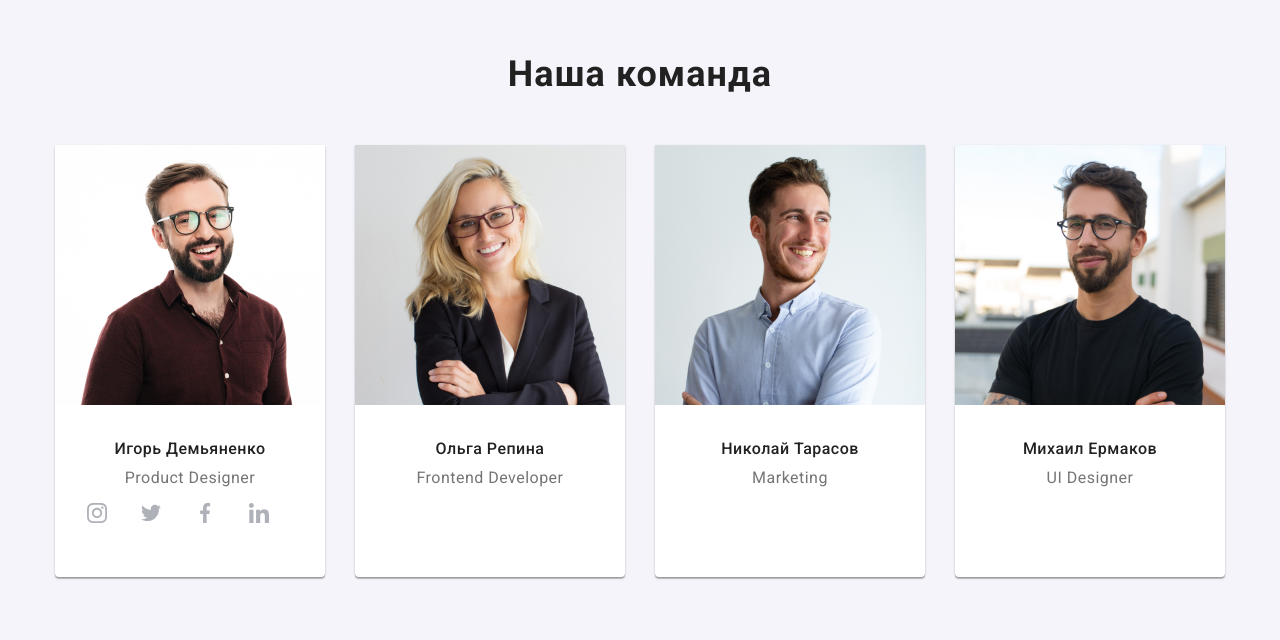
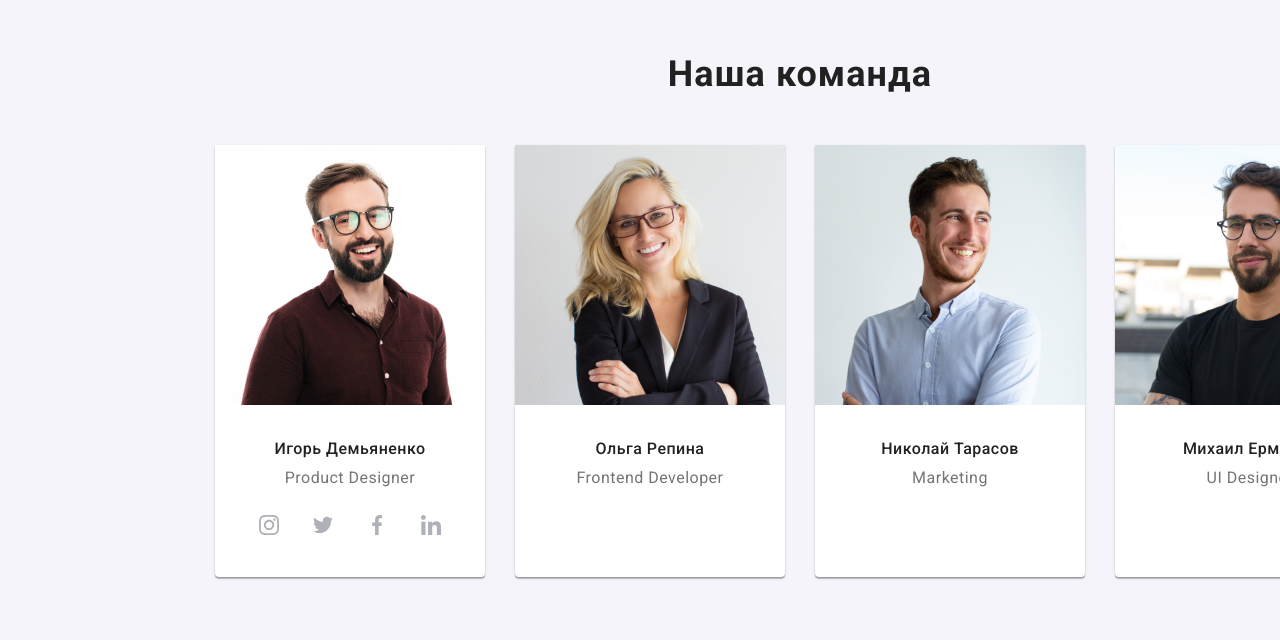
Before and after one commit to JulianMatviychuk/goit-markup-hw-04, a plain HTML site: page index.html in a window 1280 px wide. Shown: the part 1640-2280 px from the top of the page. Drawn offline with nearby package versions, Linux system fonts and the light colour scheme.

Commit message:
трохи розібрався, через флекс контейнер, все працює, але чи правильно зробив, по соц мережах?

```diff
--- a/css/styles.css
+++ b/css/styles.css
@@ -278,7 +278,10 @@ ul {
 /* --------------------team----------------------- */
 
 .team {
-  background-color: #f5f4fa;
+  background-color: var(--background-item-color);
+  width: 1600px;
+  margin-left: auto;
+  margin-right: auto;
 }
 
 .team-title {
@@ -339,7 +342,9 @@ ul {
 }
 
 .team-social-link {
-  display: block;
+  display: flex;
+  justify-content: center;
+  align-items: center;
   width: 44px;
   height: 44px;
   border-radius: 50%;
@@ -347,13 +352,16 @@ ul {
   color: var(--icons-media-color);
 }
 
-.team-social-link:hover {
+.team-social-link:hover,
+.team-social-link:focus {
   background-color: var(--accent-color);
   color: var(--white-title-color);
 }
 
 .team-social-icon {
-
+  background-repeat: no-repeat;
+  background-position: center;
+  background-size: cover;
   fill: currentColor;
 }
 
```
